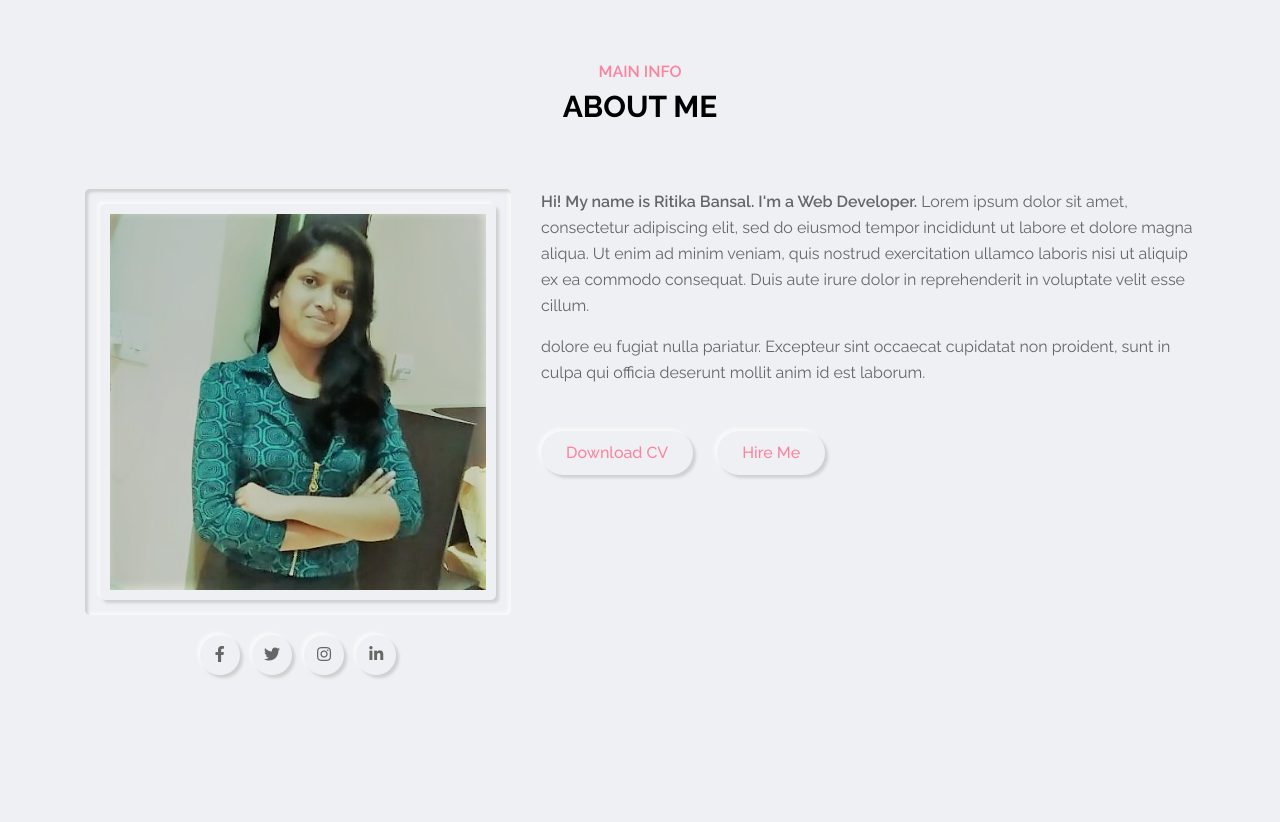
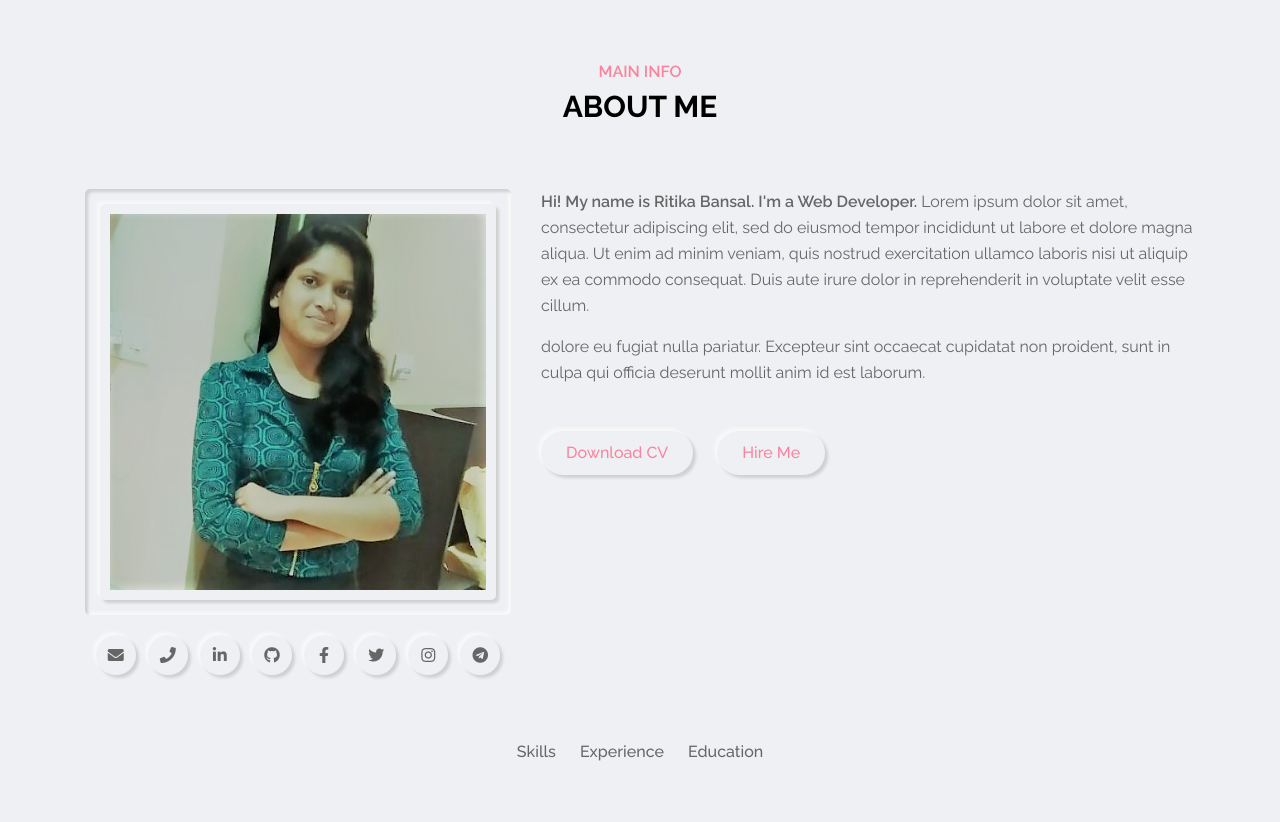
Before and after one commit to RitikaBansal312/Ritika_Bansal.github.io, a plain HTML site: page index.html in a window 1280 px wide. Shown: the part 820-1642 px from the top of the page. Before the commit the page ends 1600 px from the top, so only its background shows below. Drawn offline with Linux system fonts and the light colour scheme.

Commit message:
my portfolio

```diff
--- a/css/style.css
+++ b/css/style.css
@@ -443,8 +443,14 @@ about section
     border-radius: 50%;
     transition: all 0.3s ease;
 }
+.about-section .about-img .social-links a i{
+    line-height: 40px;
+}
 .about-section .about-img .social-links a:after{
     border-radius: 50%;
+}
+.about-section .about-img .social-links a:hover{
+    color: var(--skin-color);
 }
 .about-section .about-info{
     flex:0 0 60%;
@@ -463,3 +469,27 @@ about section
 .about-section .about-info .btn-1{
     margin: 30px 20px 0 0;
 }
+.about-section .about-tabs{
+    padding: 60px 15px 50px;
+    flex: 0 0 100%;
+    max-width: 100%;
+    text-align: center;
+}
+.about-section .about-tabs .tab-item{
+    display: inline-block;
+    margin: 0 5px10px;
+    cursor: pointer;
+    padding: 5px 10px;
+    border-radius: 30px;
+    transition: all 0.3s ease;
+    font-size: 16px;
+    color: var(--text-black-600);
+   font-weight: 500;
+   text-transform: capitalize;
+}
+.about-section .about-tabs .tab-item:hover:not(.active){
+    opacity: 0.6;
+}
+.about-section .about-tabs .tab-item.active{
+    color: var(--skin-color);
+}
--- a/index.html
+++ b/index.html
@@ -69,7 +69,7 @@
                 <div class="home-text">
                     <p>Hello</p>
                     <h2>I'm Ritika Bansal</h2>
-                    <h1>Web Designer & Developer</h1>
+                    <h1>Web Developer</h1>
                     <a href="#" class="btn-1 outer-shadow hover-in-shadow">More About Me</a>
                 </div>
                 <div class="home-img">
@@ -97,10 +97,15 @@
                     </div>
                     <!-- social links start -->
                     <div class="social-links">
+                        <a href="#" class="outer-shadow hover-in-shadow"><i class="fas fa-envelope"></i></a>
+                        <a href="#" class="outer-shadow hover-in-shadow"><i class="fa fa-phone"></i></a>
+                        <a href="#" class="outer-shadow hover-in-shadow"><i class="fab fa-linkedin-in"></i></a>
+                        <a href="#" class="outer-shadow hover-in-shadow"><i class="fab fa-github"></i></a>
                         <a href="#" class="outer-shadow hover-in-shadow"><i class="fab fa-facebook-f"></i></a>
                         <a href="#" class="outer-shadow hover-in-shadow"><i class="fab fa-twitter"></i></a>
                         <a href="#" class="outer-shadow hover-in-shadow"><i class="fab fa-instagram"></i></a>
-                        <a href="#" class="outer-shadow hover-in-shadow"><i class="fab fa-linkedin-in"></i></a>
+                        <a href="#" class="outer-shadow hover-in-shadow"><i class="fab fa-telegram"></i></a>
+
                     </div>
                     <!-- social links end -->
                 </div>
@@ -112,6 +117,15 @@
                         <a href="#" class="btn-1 outer-shadow hover-in-shadow">Hire Me</a>
                 </div>
             </div>
+            <!-- about tabs start -->
+            <div class="row">
+                <div class="about-tabs">
+                    <span class="tab-item" data-target=".skills">skills</span>
+                    <span class="tab-item" data-target=".experience">experience</span>
+                    <span class="tab-item" data-target=".education">education</span>
+                </div>
+            </div>
+            <!-- about tabs end -->
         </div>
     </section>
     <!-- about section end -->
```
